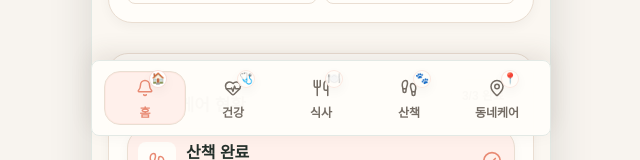
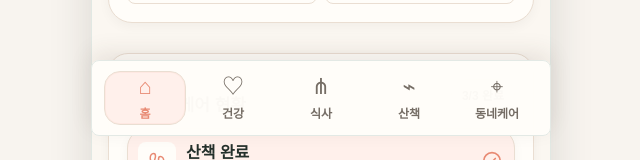
Before and after one commit to dlathdbsd1c4-sys/pet, a Next.js app: page / in a window 1280 px wide. Shown: the part 636-796 px from the top of the page, without its empty margins (319-959 px from the left). Built offline with nearby package versions, Linux system fonts and the light colour scheme.

Commit message:
style: use line marks in bottom navigation

```diff
--- a/src/app/globals.css
+++ b/src/app/globals.css
@@ -1610,29 +1610,22 @@ body {
 }
 
 .tab-symbol {
-  position: relative;
   display: inline-flex;
   align-items: center;
   justify-content: center;
-  width: 24px;
-  height: 22px;
-}
-
-.tab-emoji {
-  position: absolute;
-  top: -7px;
-  right: -10px;
+  width: 26px;
+  height: 24px;
+}
+
+.tab-line-mark {
   display: inline-flex;
-  min-width: 18px;
-  height: 18px;
   align-items: center;
   justify-content: center;
-  border: 1px solid rgba(232, 138, 115, 0.18);
-  border-radius: 999px;
-  background: rgba(255, 253, 249, 0.94);
-  font-size: 11px;
+  color: currentColor;
+  font-size: 22px;
+  font-weight: 400;
   line-height: 1;
-  box-shadow: var(--shadow-soft);
+  transform: translateY(-1px);
 }
 
 .tab.active {
@@ -1644,9 +1637,8 @@ body {
   box-shadow: inset 0 0 0 1px rgba(232, 138, 115, 0.08);
 }
 
-.tab.active .tab-emoji {
-  border-color: rgba(232, 138, 115, 0.28);
-  background: #ffffff;
+.tab.active .tab-line-mark {
+  color: var(--accent-primary);
 }
 
 .profile-stats span,
--- a/src/components/mobile-care-app.tsx
+++ b/src/components/mobile-care-app.tsx
@@ -19,7 +19,7 @@ import {
   Utensils,
   Users,
 } from 'lucide-react';
-import type { ComponentType, CSSProperties } from 'react';
+import type { CSSProperties } from 'react';
 import { useEffect, useMemo, useState } from 'react';
 
 import {
@@ -49,12 +49,12 @@ type WalkPoint = {
 
 const today = '2026-05-29';
 
-const tabs: Array<{ id: TabId; label: string; emoji: string; icon: ComponentType<{ size?: number }> }> = [
-  { id: 'today', label: '홈', emoji: '🏠', icon: Bell },
-  { id: 'health', label: '건강', emoji: '🩺', icon: HeartPulse },
-  { id: 'meal', label: '식사', emoji: '🍽️', icon: Utensils },
-  { id: 'walk', label: '산책', emoji: '🐾', icon: Footprints },
-  { id: 'experts', label: '동네케어', emoji: '📍', icon: MapPin },
+const tabs: Array<{ id: TabId; label: string; mark: string }> = [
+  { id: 'today', label: '홈', mark: '⌂' },
+  { id: 'health', label: '건강', mark: '♡' },
+  { id: 'meal', label: '식사', mark: '⋔' },
+  { id: 'walk', label: '산책', mark: '⌁' },
+  { id: 'experts', label: '동네케어', mark: '⌖' },
 ];
 
 const detailPageTitles: Record<Exclude<TabId, 'today'>, string> = {
@@ -420,7 +420,6 @@ export function MobileCareApp() {
 
         <nav className="bottom-tabbar" aria-label="케어 메뉴">
           {tabs.map((tab) => {
-            const Icon = tab.icon;
             return (
               <button
                 key={tab.id}
@@ -429,9 +428,8 @@ export function MobileCareApp() {
                 type="button"
               >
                 <span className="tab-symbol">
-                  <Icon size={18} />
-                  <span className="tab-emoji" aria-hidden="true">
-                    {tab.emoji}
+                  <span className="tab-line-mark" aria-hidden="true">
+                    {tab.mark}
                   </span>
                 </span>
                 <span>{tab.label}</span>
```
Also changed, not shown: 1 other file (tests, documents, lock files or other folders).
